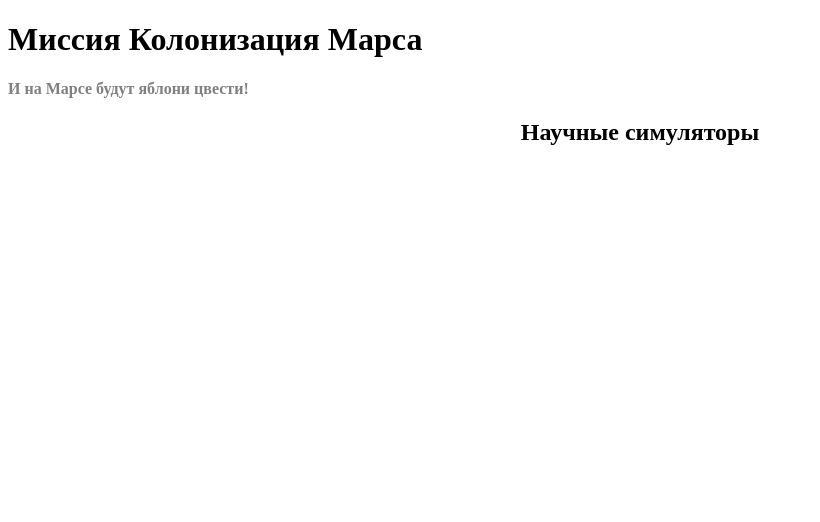
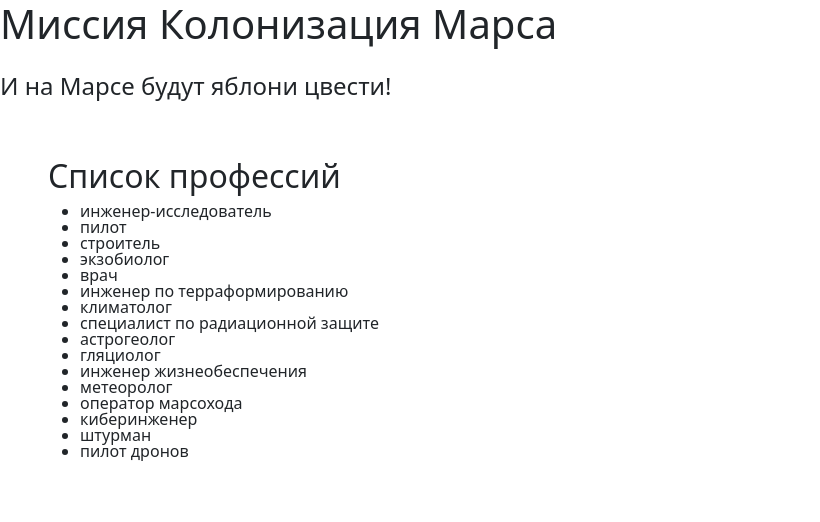
Before and after one commit to CAHR2009/flask-wtf, a Flask app: template templates/profession.html in a window 1280 px wide. Shown: the top 522 px of the page, without its empty margins (0-820 px from the left). Run offline with Flask 3, Linux system fonts and the light colour scheme; the template is opened without the code that fills it, so the values that code supplies are empty.

Commit message:
3st class

```diff
--- a/main.py
+++ b/main.py
@@ -6,15 +6,9 @@
 app.config['SECRET_KEY'] = 'yandexlyceum_secret_key'
 
 
-@app.route("/<title>")
-def mars(title):
-    return render_template('base.html', title=title)
-
-@app.route("/training/<prof>")
-def profession(prof):
-    link_eng = url_for("static", filename="img/eng.jpg")
-    link_sient = url_for("static", filename="img/sient.jpg")
-    return render_template('profession.html', prof=prof, link_eng=link_eng, link_sient=link_sient)
+@app.route("/list_prof/<list_type>")
+def profession(list_type):
+    return render_template('profession.html', list_type=list_type)
 
 
 if __name__ == '__main__':
--- a/static/css/style.css
+++ b/static/css/style.css
@@ -1,6 +1,3 @@
-.sigm{
-    text-align: center;
-}
 h4{
     color: #808080;
 }
--- a/templates/base.html
+++ b/templates/base.html
@@ -3,11 +3,15 @@
 <head>
     <meta charset="UTF-8">
     <title>{{tittle}}</title>
+    <meta name="viewport" content="width=device-width, initial-scale=1">
     <link rel="stylesheet" href="../static/css/style.css">
+    <link href="https://cdn.jsdelivr.net/npm/bootstrap@5.3.5/dist/css/bootstrap.min.css"
+          rel="stylesheet" integrity="sha384-SgOJa3DmI69IUzQ2PVdRZhwQ+dy64/BUtbMJw1MZ8t5HZApcHrRKUc4W0kG879m7"
+          crossorigin="anonymous">
 </head>
 <body>
-    <h1>Миссия Колонизация Марса</h1>
+    <h1 class="mb-4">Миссия Колонизация Марса</h1>
     <h4>И на Марсе будут яблони цвести!</h4>
-    {% block content %}{% endblock %}
+    <div class="p-5">{% block content %}{% endblock %}</div>
 </body>
 </html>
--- a/templates/profession.html
+++ b/templates/profession.html
@@ -1,16 +1,23 @@
 {% extends "base.html" %}
 
 {% block content %}
-    {% if "инженер" in prof or "строитель" in prof %}
-        <h2 class="sigm" align="center">Инженерные тренажеры</h2>
-        <div class="sigm">
-            <img src="{{link_eng}}">
-        </div>
+    {% set prof_list = ["инженер-исследователь", "пилот", "строитель", "экзобиолог", "врач",
+        "инженер по терраформированию", "климатолог", "специалист по радиационной защите", "астрогеолог",
+        "гляциолог", "инженер жизнеобеспечения", "метеоролог", "оператор марсохода", "киберинженер", "штурман",
+        "пилот дронов"] %}
+    <h2>Список профессий</h2>
+    {% if list_type == "ol" %}
+        <ol class="lh-1">
+            {% for prof in prof_list %}
+                <li>{{prof}}</li>
+            {% endfor %}
+        </ol>
     {% else %}
-        <h2 class="sigm" align="center">Научные симуляторы</h2>
-        <div class="sigm">
-            <img src="{{link_sient}}">
-        </div>
+        <ul class="lh-1">
+            {% for prof in prof_list %}
+                <li>{{prof}}</li>
+            {% endfor %}
+        </ul>
     {% endif %}
 
 {% endblock %}
```
